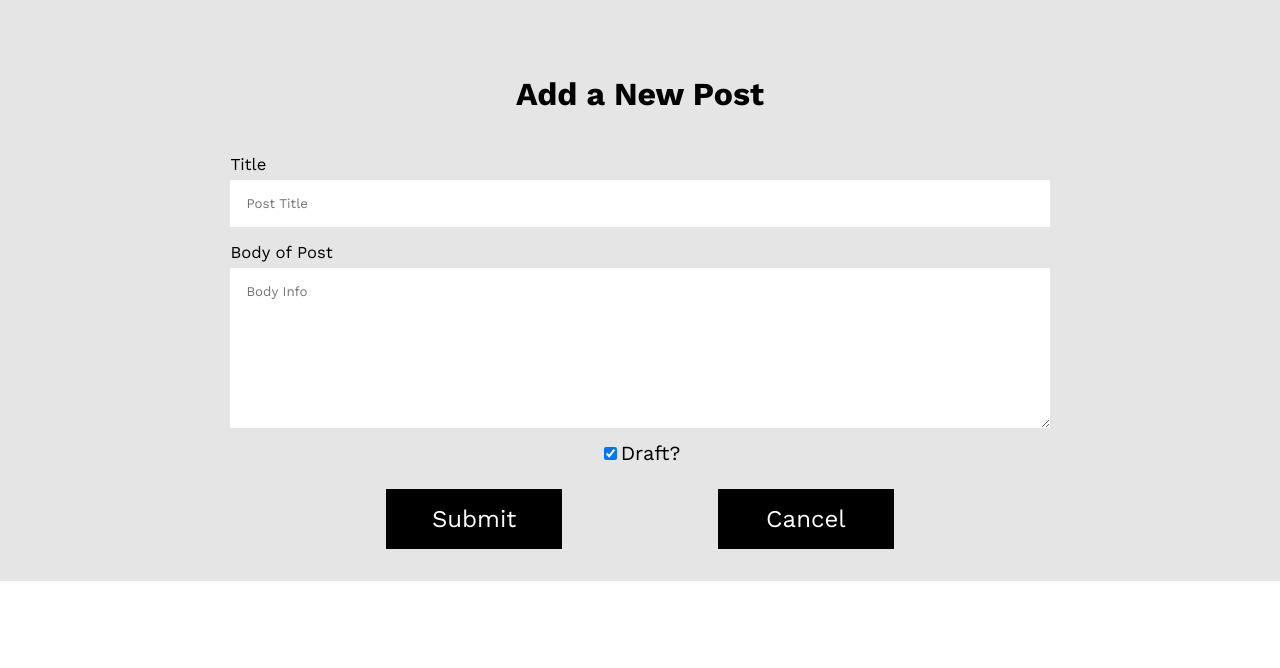
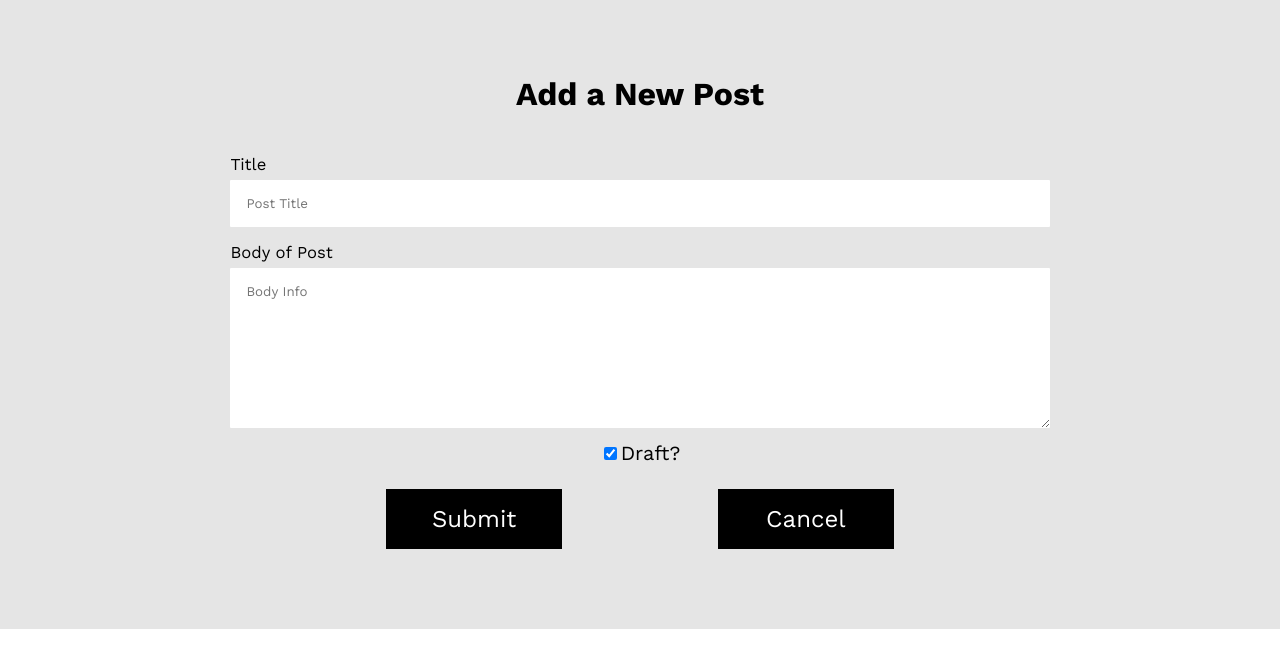
Before and after one commit to 100devs/course-tracker, a React (Create React App) app in the folder packages/client/: page /createPost in a window 1280 px wide. Shown: the top 668 px of the page. Built offline with nearby package versions, Linux system fonts and the light colour scheme; no server answers.

Commit message:
added padding to Form and CreatePost

```diff
--- a/packages/client/src/components/CreatePost.js
+++ b/packages/client/src/components/CreatePost.js
@@ -44,7 +44,7 @@ function CreatePost() {
   };
 
   return (
-    <Form onSubmit={handleSubmit}>
+    <Form padding="2rem 18% 5rem" onSubmit={handleSubmit}>
       <FormHeader>
         <h2>Add a New Post</h2>
       </FormHeader>
--- a/packages/client/src/components/Form.js
+++ b/packages/client/src/components/Form.js
@@ -1,6 +1,7 @@
 import styled from "styled-components";
 const Form = styled.form.attrs((props) => ({
-  padding: props.padding || "2rem 18%",
+  padding: props.padding || "2rem",
+  // 18% 4rem
 }))`
   height: fit-content;
   width: 100%;
```
